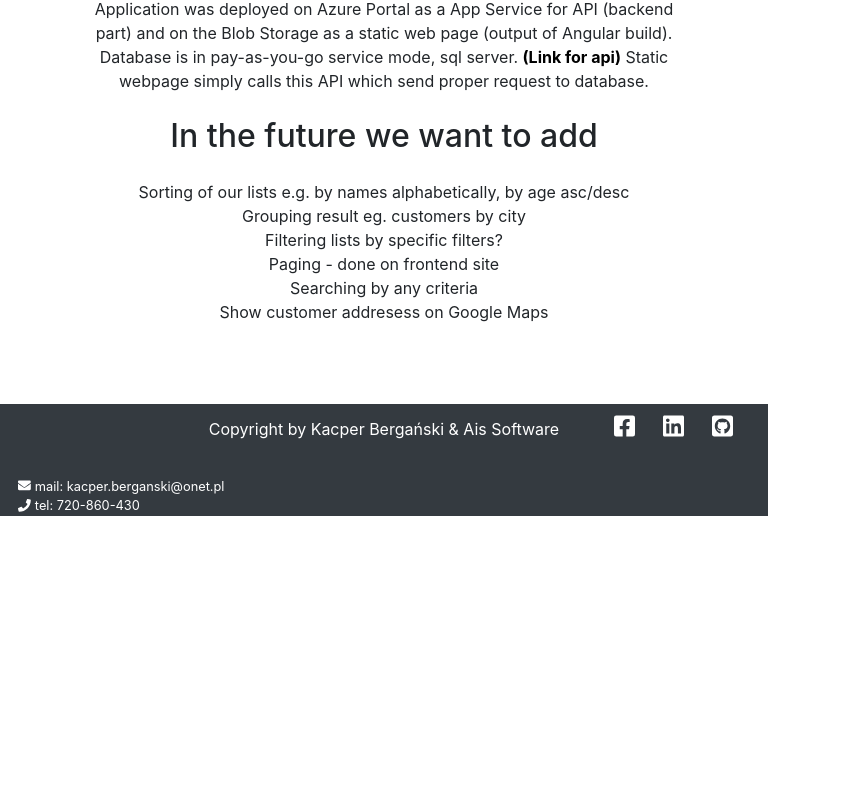
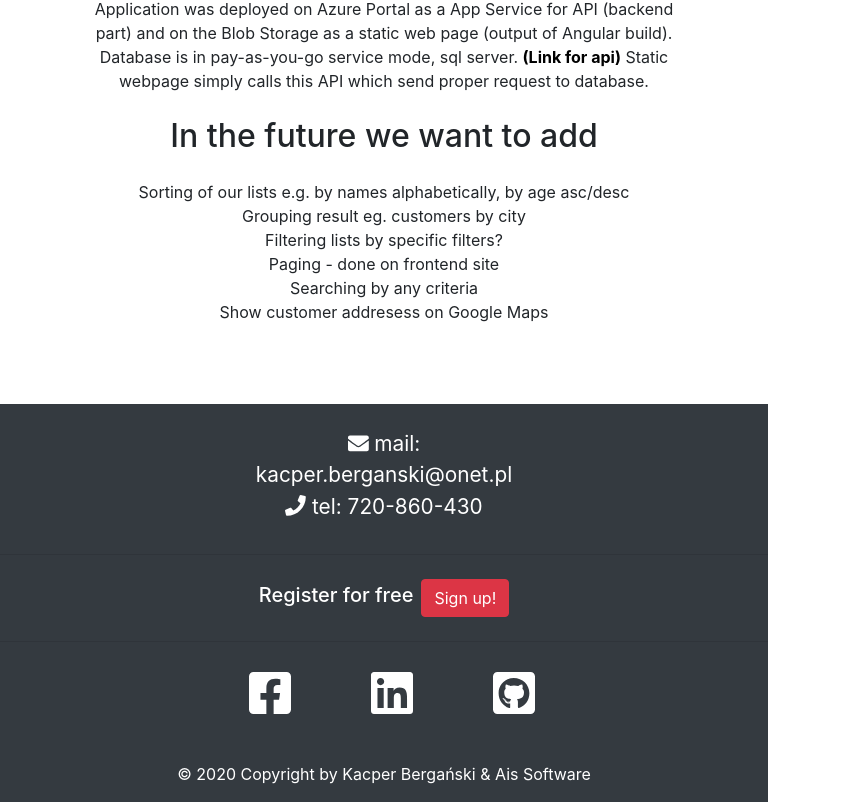
Before and after one commit to AleksandraX/CustomerManagementPanel, an Angular app in the folder CustomerManagementPanel/: page /home in a window 768 px wide. Shown: the part 2586-3388 px from the top of the page, 847 px wide, since content can reach past the window. Before the commit the page ends 3135 px from the top, so only its background shows below. Built offline with nearby package versions, Linux system fonts and the light colour scheme.

Commit message:
The footer has been completely changed

```diff
--- a/CustomerManagementPanel/src/app/footer/footer.component.html
+++ b/CustomerManagementPanel/src/app/footer/footer.component.html
@@ -1,37 +1,54 @@
+<footer class="page-footer font-small stylish-color-dark pt-4 footer">
 
-<footer>
-    <div class="cointeiner">
-        <div class="row header-by-row"><p class="header-by">Copyright by Kacper Bergański & Ais Software</p></div>
+    <div class="container text-center text-md-left contact">
+
 
       <div class="row">
-            <div class="col-md-6 case">
+
+        <div >
+
           <p class="contact">
             <a href="mailto: kacper.berganski@onet.pl"><fa-icon class="icon" [icon]="faEnvelope"></fa-icon>
              mail: kacper.berganski@onet.pl</a>
             <br>
             <a class="tel" href="tel:+48720860430"><fa-icon class="icon" [icon]="faPhone"></fa-icon> tel: 720-860-430</a></p>
-            </div>
 
-            <div class="col-md-6 case-media">
-                <div class="socialMedia">
-                    <p class="media">Follow me on social media:</p>
-                    <a class="media-icons" href="https://www.facebook.com/kacper.berganski/"><fa-icon class="icon" [icon]="faFacebookSquare"></fa-icon></a>
-                    <a class="media-icons" href="https://www.linkedin.com/in/kacper-berga%C5%84ski-414a7b1bb/"><fa-icon class="icon" [icon]="faLinkedin"></fa-icon></a>
-                    <a class="media-icons" href="https://github.com/Bergan1"><fa-icon class="icon" [icon]="faGithubSquare"></fa-icon></a>
         </div>
       </div>
     </div>
+
+    <hr>
+
+    <ul class="list-unstyled list-inline text-center py-2">
+      <li class="list-inline-item">
+        <h5 class="mb-1">Register for free</h5>
+      </li>
+      <li class="list-inline-item">
+        <a href="#!" class="btn btn-danger btn-rounded">Sign up!</a>
+      </li>
+    </ul>
+
+    <hr>
+
+    <ul class="list-unstyled list-inline text-center iconMedia">
+      <li class="list-inline-item">
+        <a class="btn-floating btn-fb mx-1">
+          <i class="fab fa-facebook-f"> </i>
+        </a>
+      </li>
+      <li class="list-inline-item iconLi">
+        <a class="media-icons" href="https://www.facebook.com/kacper.berganski/"><fa-icon class="icon" [icon]="faFacebookSquare"></fa-icon></a>
+      </li>
+      <li class="list-inline-item iconLi">
+        <a class="media-icons" href="https://www.linkedin.com/in/kacper-berga%C5%84ski-414a7b1bb/"><fa-icon class="icon" [icon]="faLinkedin"></fa-icon></a>
+      </li>
+      <li class="list-inline-item iconLi">
+        <a class="media-icons" href="https://github.com/Bergan1"><fa-icon class="icon" [icon]="faGithubSquare"></fa-icon></a>
+      </li>
+    </ul>
+
+    <div class="footer-copyright text-center py-3 info">
+        © 2020  Copyright by Kacper Bergański & Ais Software
     </div>
+
   </footer>
-
-
-
-
-<!-- Draft container with page icons -->
-<!-- <div class="col-md-6 case">
-    <div class="col-md-offset-3 socialM"><p class="media">Follow me on social media:</p></div>
-    <div class="col-md-offset-3 socialM">
-        <a class="media-icons" href="https://www.facebook.com/kacper.berganski/"><i class="fa fa-facebook-f"></i></a>
-        <a class="media-icons" href="https://adres strony"><i class="fa fa-linkedin"></i></a>
-        <a class="media-icons" href="https://github.com/Bergan1"><i class="fa fa-github"></i></a>
-    </div> -->
--- a/CustomerManagementPanel/src/app/footer/footer.component.scss
+++ b/CustomerManagementPanel/src/app/footer/footer.component.scss
@@ -1,54 +1,10 @@
-.cointeiner{
-    color: white;
-    background: #343A40;
-    height: 9rem;
-    width: 100%;
-    clear: both;
-    position: sticky;
-    bottom: 0;
+.contact{
+    text-align: center;
 }
 
-.header-by{
-    position: absolute;
-    font-size: 1.7rem;
-    left: 0;
-    right: 0;
-    text-align: center;
-    top: .8rem;
-}
-
-.case{
-    position: relative;
-    font-size: 1.2rem;
-    float: left;
-    top: 2rem;
-}
-
-.case-media{
-    position: relative;
-    font-size: 1.2rem;
-    top: 2rem;
-    float: right;
-}
-
-.media{
-    font-size: 1.2rem;
-}
-
-.media-icons{
-    position: relative;
-    font-size: 2rem;
-    padding: 10px;
-    left: 3rem;
-    bottom: 1rem;
-}
-
-.socialMedia{
-    position: relative;
-    font-size: 1rem;
-    float: right;
-    top: 2rem;
-    margin-right: 2rem;
+.footer{
+    background: #343A40;
+    color: white;
 }
 
 a{
@@ -61,93 +17,32 @@ a:hover{
     transition: color .5s;
 }
 
+.iconMedia{
+    font-size: 3rem;
+}
+
+.iconLi{
+    margin-left: 2.5rem;
+    margin-right: 2.5rem;
+}
+
 .contact{
-    position: relative;
-    left: 5%;
-    top: 40%;
+    width: 20rem;
+    font-size: 1.3rem;
 }
 
 
-//TABLET VERSION
-
-@media only screen and (min-width: 395px) and (max-width: 770px) {
-    .cointeiner{
-        color: white;
-        height: 7rem;
-    }
-
-    .header-by{
-        position: absolute;
-        font-size: 1rem;
-        left: 0;
-        right: 0;
-        text-align: center;
-    }
-
-    .case{
-        position: relative;
-        font-size: .8rem;
-        top: 2.5rem;
-    }
-
-    .media{
-        visibility: hidden;
-    }
-
-    .media-icons{
-        position: relative;
-        font-size: 1.5rem;
-        padding: 10px;
-        text-decoration: none;
-        color: white;
-        bottom: 6.5rem;
-        margin-right: .5rem;
-    }
-
-    .case-media{
-    position: relative;
-    left: 4rem;
-    }
-
-    .media-icons:hover{
-        color: #000;
-        transition: color .5s;
-    }
-
-};
-
-//PHONE VERSION
-
 @media only screen and (min-width: 100px) and (max-width: 400px) {
-
-    .cointeiner{
-        color: white;
-        height: 13rem;
-    }
-
-    .header-by{
-        font-size: .8rem;
-        top: 3rem;
-    }
-
-    .media-icons{
-        margin-left: auto;
-        margin-right: auto;
-        bottom: 1rem;
-    }
-
-    .media{
-        visibility: hidden;
+    .iconLi{
+        margin-left: 1.5rem;
+        margin-right: 1.5rem;
     }
 
     .contact{
-        font-size: .8rem;
-        top: 3rem;
-        left: .5rem;
-        text-align: center;
+        font-size: 1rem;
     }
 
-    .socialMedia{
-        right: 2.5rem;
+    .info{
+        font-size: .8rem;
     }
 }
```
Lines whose indentation alone changed are shown as unchanged.
